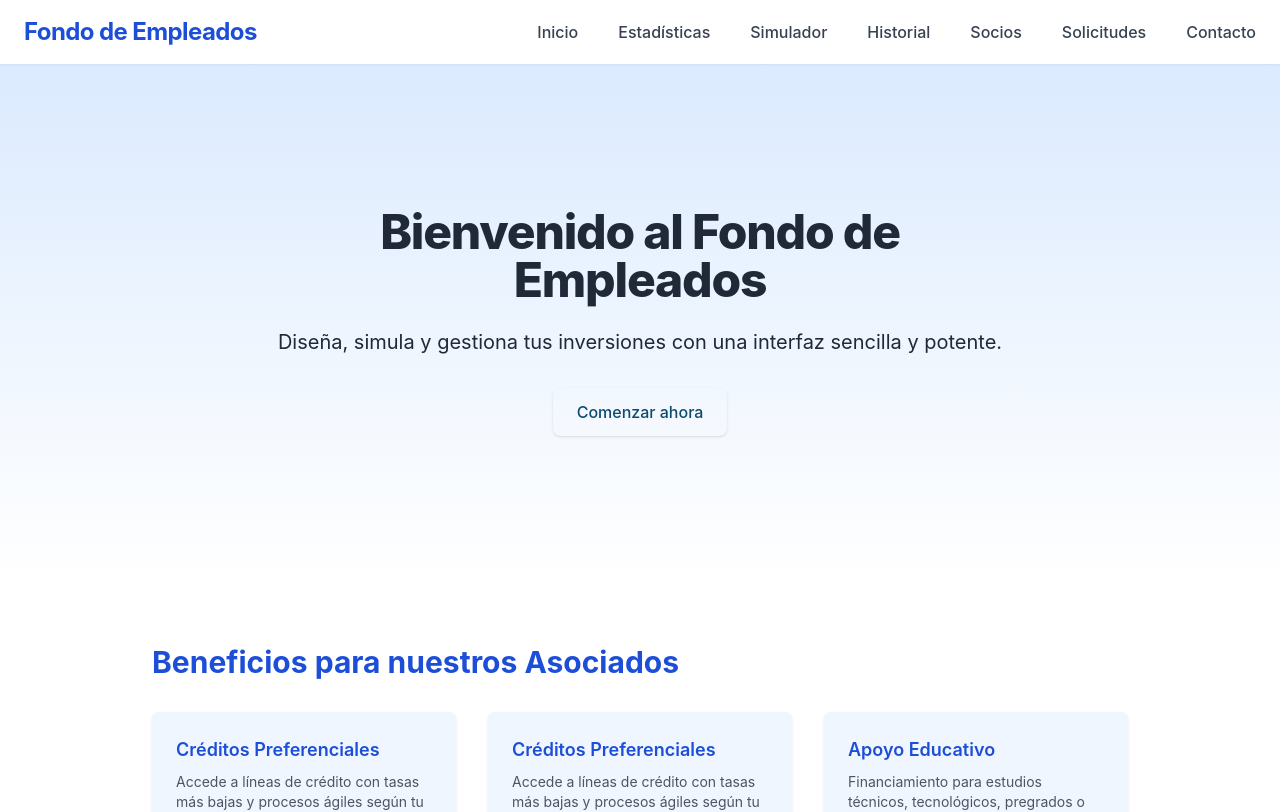
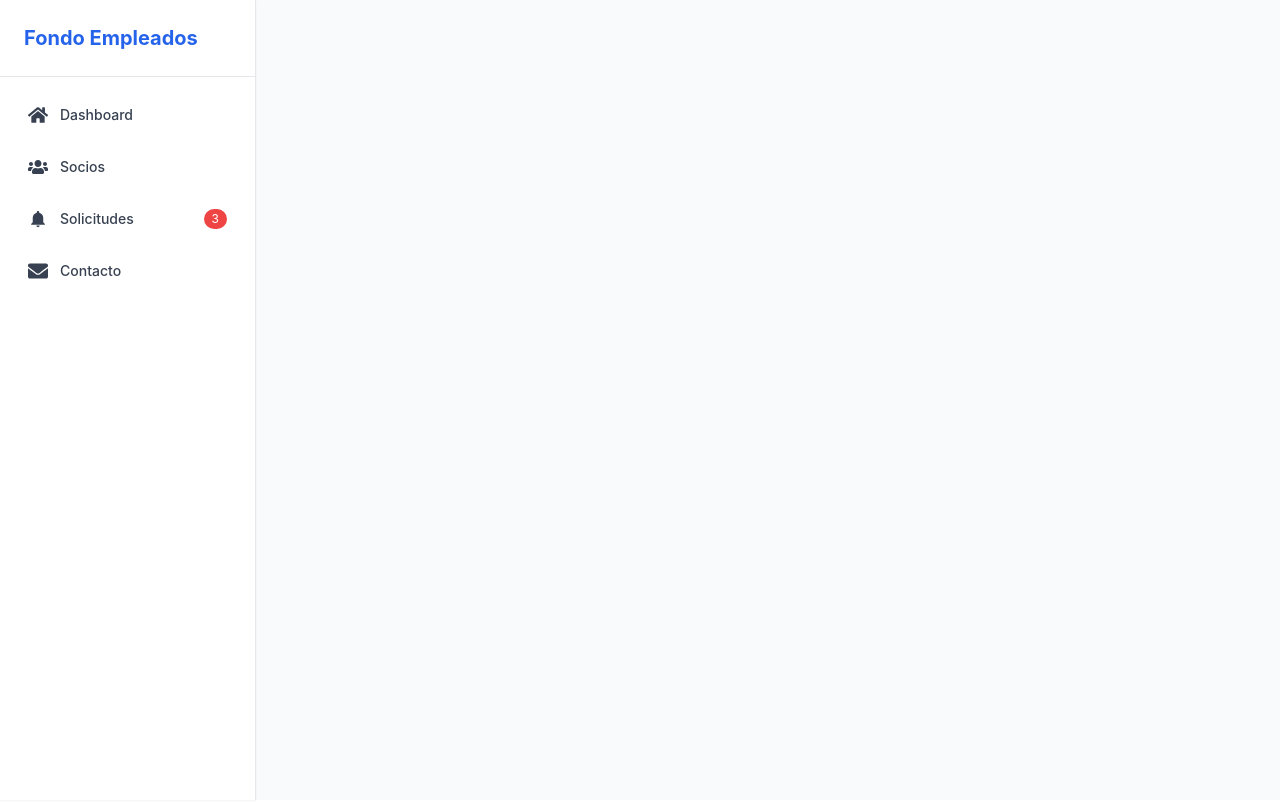
Before and after one commit to Emmanuelxs13/mi-proyecto-inversiones, a React (Vite) app in the folder frontend/: page / in a window 1280 px wide. Shown: the top 812 px of the page. Built offline with nearby package versions, Linux system fonts and the light colour scheme.

Commit message:
Sidebar funcional integrado al layout principal con navegación y contador de solicitudes

```diff
--- a/frontend/src/App.tsx
+++ b/frontend/src/App.tsx
@@ -1,41 +1,32 @@
-// App.tsx
-// Archivo principal de la aplicación donde se definen las rutas de navegación.
-// Utiliza React Router para mostrar diferentes vistas según la URL actual.
+import { BrowserRouter as Router, Routes, Route } from "react-router-dom";
+import MainLayout from "./layouts/MainLayout";
 
-// Importamos componentes necesarios de React Router
-import { BrowserRouter as Router, Routes, Route } from "react-router-dom";
-
-// Importamos las páginas o vistas que vamos a mostrar en distintas rutas
-import Home from "./pages/Home"; // Página principal o landing page
-import Simulator from "./pages/Simulator"; // Página del simulador (vista independiente)
+// Páginas principales
+import Dashboard from "./components/Dashboard";
 import Socios from "./pages/Socios";
-import Beneficios from "./components/Beneficios";
+import Solicitudes from "./pages/Solicitudes";
+import Contacto from "./components/Contact";
+import Simulator from "./pages/Simulator"; // O como lo tengas nombrado
 import HistorialSimulaciones from "./pages/HistorialSimulaciones";
-import Contacto from "./components/Contact";
 import Estadisticas from "./pages/Estadisticas";
-import Solicitudes from "./pages/Solicitudes";
 
 function App() {
   return (
-    // <Router>: Componente que permite manejar las rutas de la app desde el navegador
     <Router>
-      {/* <Routes>: Contenedor de todas las rutas disponibles */}
       <Routes>
-        {/* Ruta para el inicio ("/"). Muestra el componente Home */}
-        <Route path="/" element={<Home />} />
-
-        {/* Ruta para "/simulador". Muestra únicamente el componente Simulator */}
-        <Route path="/simulador" element={<Simulator />} />
-        <Route path="/socios" element={<Socios />} />
-        <Route path="/beneficios" element={<Beneficios />} />
-        <Route path="/historial" element={<HistorialSimulaciones />} />
-        <Route path="/contacto" element={<Contacto />} />
-        <Route path="/estadisticas" element={<Estadisticas />} />
-        <Route path="/solicitudes" element={<Solicitudes />} />
+        {/* Todas las rutas protegidas por el layout con Sidebar */}
+        <Route path="/" element={<MainLayout />}>
+          <Route path="dashboard" element={<Dashboard />} />
+          <Route path="socios" element={<Socios />} />
+          <Route path="solicitudes" element={<Solicitudes />} />
+          <Route path="contacto" element={<Contacto />} />
+          <Route path="simulador" element={<Simulator />} />
+          <Route path="historial" element={<HistorialSimulaciones />} />
+          <Route path="estadisticas" element={<Estadisticas />} />
+        </Route>
       </Routes>
     </Router>
   );
 }
 
-// Exportamos el componente App para que sea usado en el punto de entrada (main.tsx)
 export default App;
--- a/frontend/src/components/Hero.tsx
+++ b/frontend/src/components/Dashboard.tsx
@@ -9,7 +9,7 @@ import { Link } from "react-router-dom";
 const Hero = () => {
   return (
     <section
-      id="hero"
+      id="dashboard"
       className="bg-gradient-to-b from-blue-100 to-white py-36 text-center animate-fade-in"
     >
       <div className="max-w-3xl mx-auto">
--- /dev/null
+++ b/frontend/src/components/Sidebar.tsx
@@ -0,0 +1,68 @@
+// Sidebar.tsx
+// Componente de navegación lateral fijo con enlaces y contador de notificaciones
+
+import React from "react";
+import { Link, useLocation } from "react-router-dom"; // Para navegación y resaltar ruta activa
+import { FaUsers, FaHome, FaEnvelope } from "react-icons/fa"; // Íconos
+import { IoMdNotifications } from "react-icons/io"; // Ícono de notificación
+
+// Número simulado de notificaciones (puedes reemplazarlo luego con datos reales)
+const notificacionesSolicitudes = 3;
+
+const Sidebar = () => {
+  const location = useLocation(); // Obtiene la ruta actual para resaltarla
+
+  // Componente del ítem del menú
+  const NavItem = ({
+    to,
+    icon,
+    label,
+    showBadge = false,
+  }: {
+    to: string;
+    icon: JSX.Element;
+    label: string;
+    showBadge?: boolean;
+  }) => (
+    <Link
+      to={to}
+      className={`flex items-center gap-3 p-3 rounded-lg transition ${
+        location.pathname === to
+          ? "bg-blue-600 text-white"
+          : "text-gray-700 hover:bg-blue-100"
+      }`}
+    >
+      <span className="text-xl">{icon}</span>
+      <span className="flex-1 text-sm font-medium">{label}</span>
+
+      {/* Si se debe mostrar notificación */}
+      {showBadge && (
+        <span className="text-xs bg-red-500 text-white px-2 py-0.5 rounded-full">
+          {notificacionesSolicitudes}
+        </span>
+      )}
+    </Link>
+  );
+
+  return (
+    <aside className="w-64 min-h-screen bg-white border-r shadow-sm fixed top-0 left-0 z-40">
+      <div className="p-6 border-b">
+        <h1 className="text-xl font-bold text-blue-600">Fondo Empleados</h1>
+      </div>
+
+      <nav className="p-4 space-y-2">
+        <NavItem to="/dashboard" icon={<FaHome />} label="Dashboard" />
+        <NavItem to="/socios" icon={<FaUsers />} label="Socios" />
+        <NavItem
+          to="/solicitudes"
+          icon={<IoMdNotifications />}
+          label="Solicitudes"
+          showBadge
+        />
+        <NavItem to="/contacto" icon={<FaEnvelope />} label="Contacto" />
+      </nav>
+    </aside>
+  );
+};
+
+export default Sidebar;
--- /dev/null
+++ b/frontend/src/layouts/MainLayout.tsx
@@ -0,0 +1,22 @@
+// src/layouts/MainLayout.tsx
+// Layout principal que incluye el Sidebar fijo y el área de contenido dinámico usando React Router
+
+import React from "react";
+import Sidebar from "../components/Sidebar"; // Importa el sidebar para navegación
+import { Outlet } from "react-router-dom"; // Permite cargar dinámicamente la ruta activa
+
+const MainLayout = () => {
+  return (
+    <div className="flex min-h-screen">
+      {/* Sidebar visible en todo momento */}
+      <Sidebar />
+
+      {/* Contenido principal (dinámico) */}
+      <main className="flex-1 bg-gray-50 p-6 overflow-y-auto">
+        <Outlet /> {/* Renderiza la ruta hija activa (páginas como Dashboard, Socios, etc.) */}
+      </main>
+    </div>
+  );
+};
+
+export default MainLayout;
--- a/frontend/src/pages/Home.tsx
+++ b/frontend/src/pages/Home.tsx
@@ -1,6 +1,6 @@
 // Home.tsx
 import Navbar from "../components/Navbar";
-import Hero from "../components/Hero";
+import Hero from "../components/Dashboard";
 import Footer from "../components/Footer";
 import Beneficios  from "../components/Beneficios";
 
```
